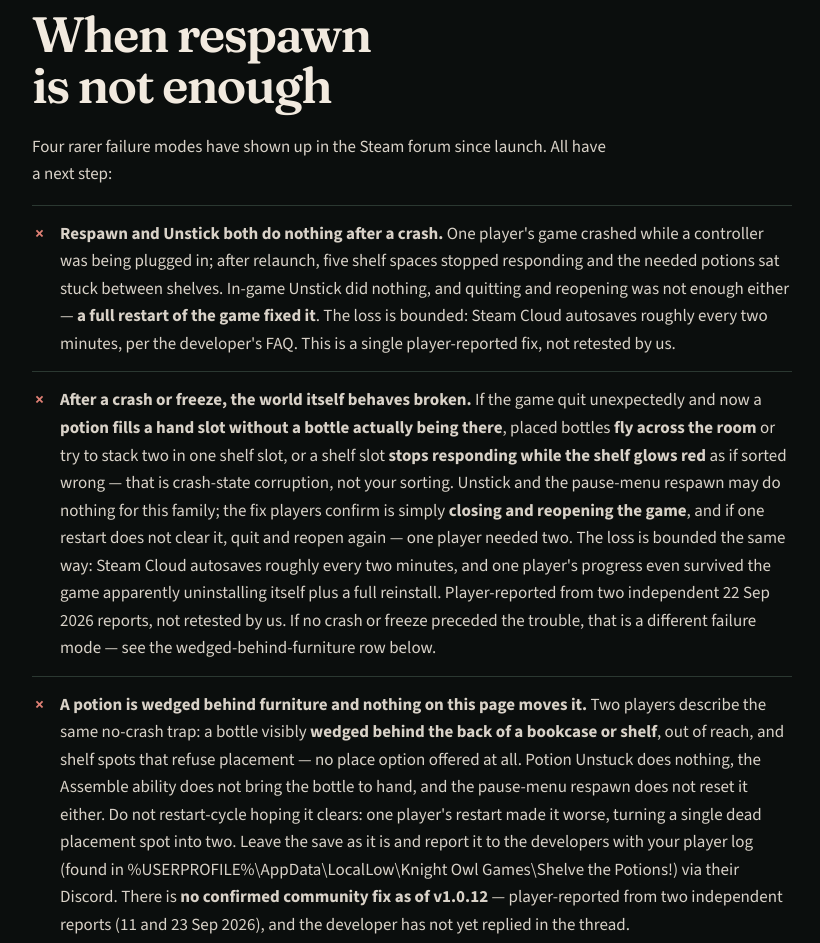
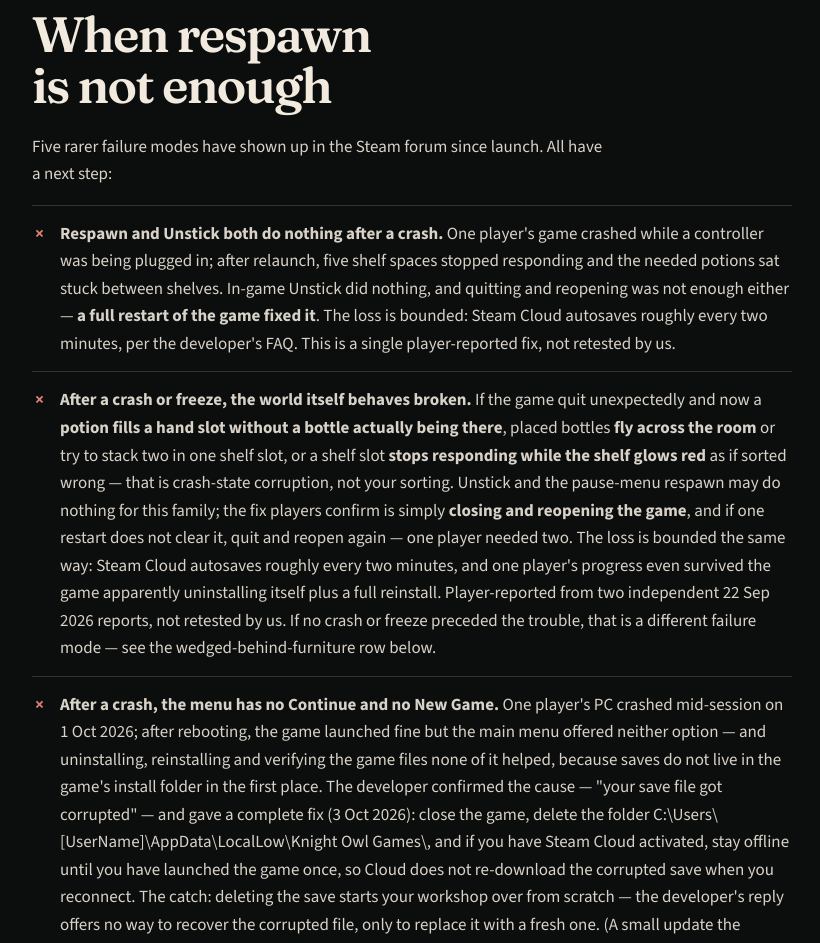
Before and after one commit to bruce-hmz/shelve-the-potions-guide, a Next.js app: page /help/missing-potions in a window 1280 px wide. Shown: the part 3500-4443 px from the top of the page, without its empty margins (360-1180 px from the left). Built offline with nearby package versions, Linux system fonts and the light colour scheme; no server answers.

Commit message:
content: menu-after-crash save-recovery row on missing-potions guide (ACT-059)

```diff
--- a/app/help/missing-potions/page.tsx
+++ b/app/help/missing-potions/page.tsx
@@ -144,7 +144,7 @@ export default function MissingPotionsPage() {
             <section id="troubleshoot" className="article-section">
               <h2>When respawn is not enough</h2>
               <p>
-                Four rarer failure modes have shown up in the Steam forum since launch. All have a next step:
+                Five rarer failure modes have shown up in the Steam forum since launch. All have a next step:
               </p>
               <ul className="mistake-list" style={{ listStyle: "none" }}>
                 <li>
@@ -152,6 +152,9 @@ export default function MissingPotionsPage() {
                 </li>
                 <li>
                   <strong>After a crash or freeze, the world itself behaves broken.</strong> If the game quit unexpectedly and now a <strong>potion fills a hand slot without a bottle actually being there</strong>, placed bottles <strong>fly across the room</strong> or try to stack two in one shelf slot, or a shelf slot <strong>stops responding while the shelf glows red</strong> as if sorted wrong — that is crash-state corruption, not your sorting. Unstick and the pause-menu respawn may do nothing for this family; the fix players confirm is simply <strong>closing and reopening the game</strong>, and if one restart does not clear it, quit and reopen again — one player needed two. The loss is bounded the same way: Steam Cloud autosaves roughly every two minutes, and one player&apos;s progress even survived the game apparently uninstalling itself plus a full reinstall. Player-reported from two independent 22 Sep 2026 reports, not retested by us. If no crash or freeze preceded the trouble, that is a different failure mode — see the wedged-behind-furniture row below.
+                </li>
+                <li>
+                  <strong>After a crash, the menu has no Continue and no New Game.</strong> One player&apos;s PC crashed mid-session on 1 Oct 2026; after rebooting, the game launched fine but the main menu offered neither option — and uninstalling, reinstalling and verifying the game files none of it helped, because saves do not live in the game&apos;s install folder in the first place. The developer confirmed the cause — &quot;your save file got corrupted&quot; — and gave a complete fix (3 Oct 2026): close the game, delete the folder C:\Users\[UserName]\AppData\LocalLow\Knight Owl Games\, and if you have Steam Cloud activated, stay offline until you have launched the game once, so Cloud does not re-download the corrupted save when you reconnect. The catch: deleting the save starts your workshop over from scratch — the developer&apos;s reply offers no way to recover the corrupted file, only to replace it with a fresh one. (A small update the developer shipped the same day may prevent future save corruption, but no update brings back a save that is already gone.) If the menu loads normally and the trouble only starts once you are playing, that is the crash-state row above, not this one. Symptom player-reported (1 Oct 2026), fix dev-confirmed (3 Oct 2026).
                 </li>
                 <li>
                   <strong>A potion is wedged behind furniture and nothing on this page moves it.</strong> Two players describe the same no-crash trap: a bottle visibly <strong>wedged behind the back of a bookcase or shelf</strong>, out of reach, and shelf spots that refuse placement — no place option offered at all. Potion Unstuck does nothing, the <Link href="/help/abilities-and-hints/#assemble">Assemble ability</Link> does not bring the bottle to hand, and the <a href="#respawn">pause-menu respawn</a> does not reset it either. Do not restart-cycle hoping it clears: one player&apos;s restart made it worse, turning a single dead placement spot into two. Leave the save as it is and report it to the developers with your player log (found in %USERPROFILE%\AppData\LocalLow\Knight Owl Games\Shelve the Potions!) via their Discord. There is <strong>no confirmed community fix as of v1.0.12</strong> — player-reported from two independent reports (11 and 23 Sep 2026), and the developer has not yet replied in the thread.
@@ -176,6 +179,7 @@ export default function MissingPotionsPage() {
                 <li>Week 7/8 flower location and the solved-puzzle hint limit: Steam discussion &quot;Missing flower&quot; (28 Aug 2026), developer and community replies.</li>
                 <li>Crash-stuck shelf slots (full-restart fix) and the Assemble-fail missing-potion report: Steam discussions &quot;Potions stuck between shelves&quot; (1 Sep 2026) and &quot;missing potion&quot; (3 Sep 2026, resolved by its opener on 5 Sep 2026 — the potion shared a shelf slot with another bottle); the two-minute autosave interval is from the developer&apos;s pinned FAQ thread.</li>
                 <li>Crash-state corruption symptoms (phantom hand slot, flying placements, un-interactive slot with a red shelf) and the restart-twice fix: Steam thread &quot;everything broke for a bit&quot; (22 Sep 2026) and an independent Steam review from the same day — player-reported, developer has not yet replied in the thread.</li>
+                <li>The empty menu after a crash (no Continue, no New Game) and the developer&apos;s save-recovery fix: Steam thread &quot;Start Screen Missing&quot; (1 Oct 2026, one player report; reinstall and file verification had failed because saves live outside the install folder) — developer reply of 3 Oct 2026 confirms a corrupted save file and gives the fix: delete the LocalLow save folder and, with Steam Cloud on, stay offline until the game has launched once. The update shipped the same day may prevent future corruption but does not restore an already-corrupted save.</li>
                 <li>Wedged-behind-furniture bottles and dead placement spots, with Unstick, Assemble and the pause-menu respawn all failing to clear them: a sticky-thread comment (11 Sep 2026, potion stuck behind the bookcase that the menu restuck option would not reset) and Steam thread &quot;two bugs I found&quot; (23 Sep 2026, where one player&apos;s restart turned one dead spot into two) — two independent players, no developer reply, no confirmed community fix as of v1.0.12.</li>
                 <li>The displaced storybook found on the floor among potion piles: Steam thread &quot;Can&apos;t find the second book&quot; (14–15 Sep 2026, community answer, not retested by us).</li>
                 <li>No in-game retest has been done for this article; details are labelled accordingly.</li>
```
